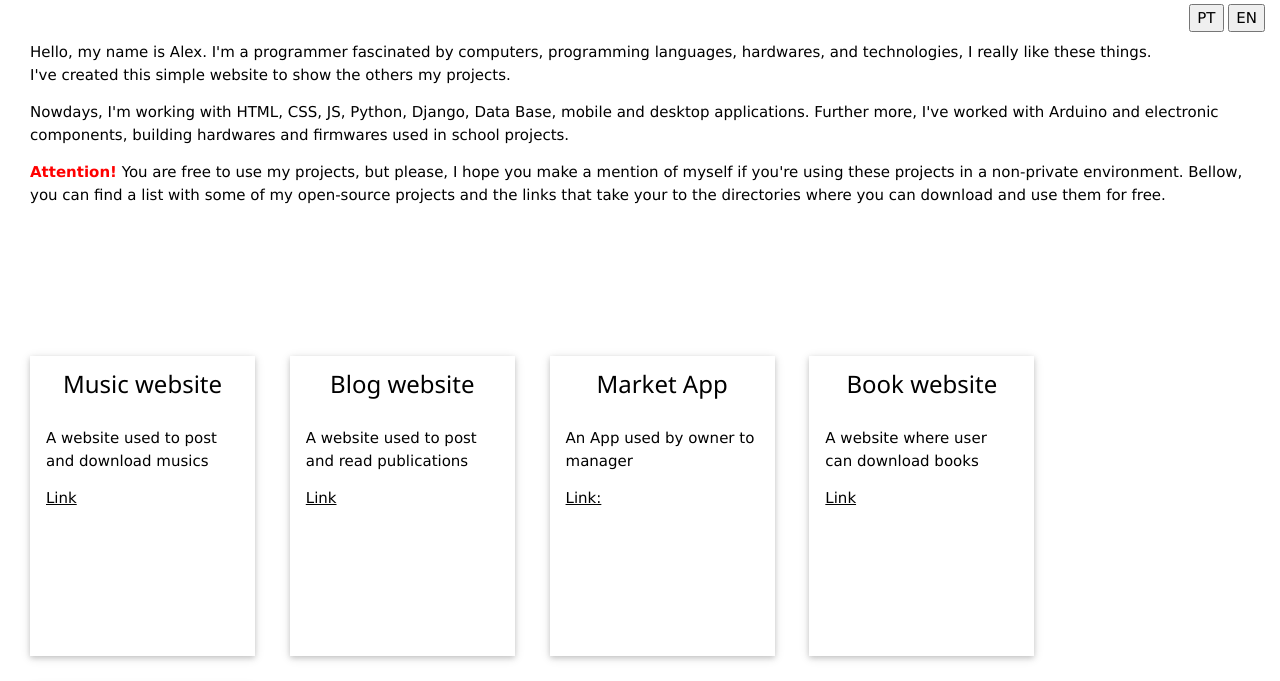
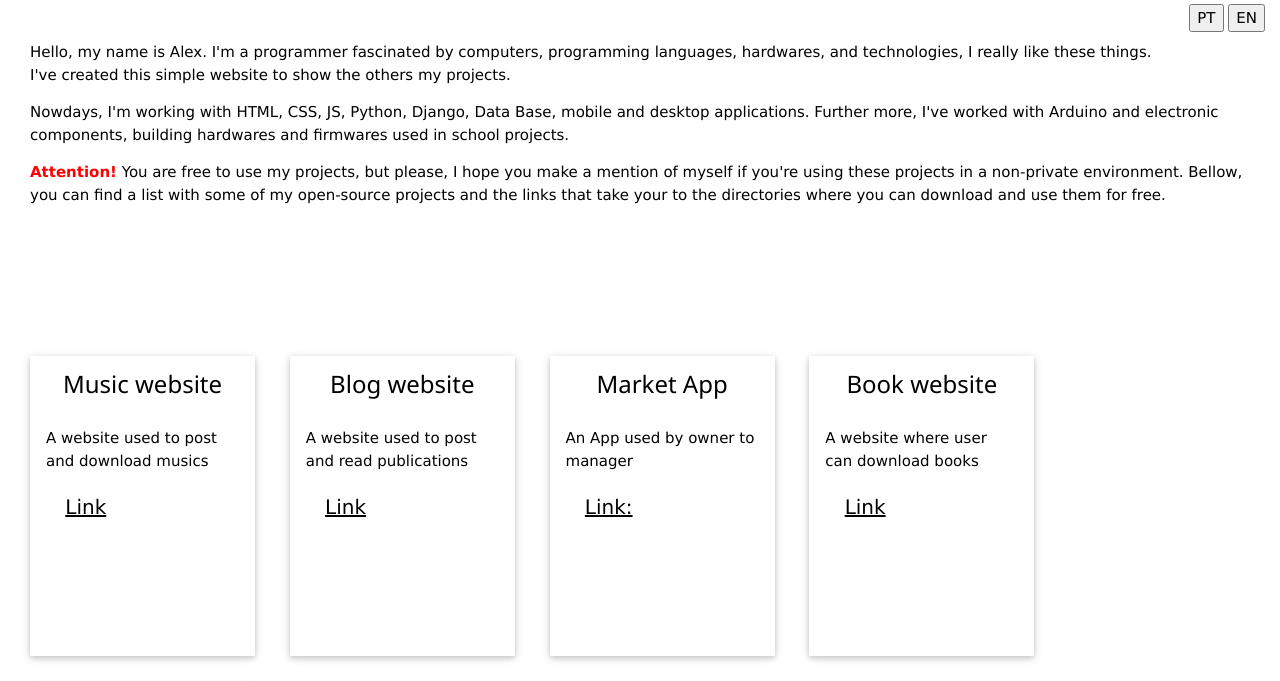
Before and after one commit to wi-p/website.github.io, a plain HTML site: page index.html in a window 1280 px wide. Shown: the part 119-800 px from the top of the page. Drawn offline with nearby package versions, Linux system fonts and the light colour scheme.

Commit message:
Update style.css

```diff
--- a/style.css
+++ b/style.css
@@ -6,7 +6,10 @@ body{
 
 /* ---------------------------- */
 
-
+.link{
+	font-size:15pt;
+	margin-left:10%;
+}
 
 /* -------- Header ------------ */
 
```
